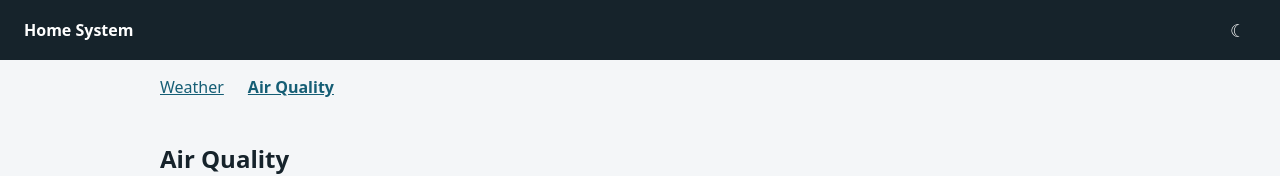
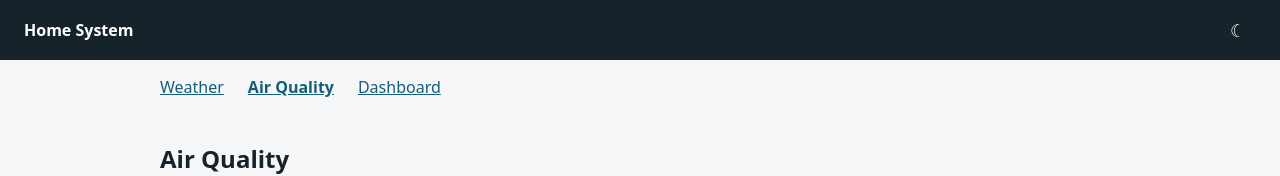
Before and after one commit to StevenSchonlau/home-system, an Angular app: page /air-quality in a window 1280 px wide. Shown: the top 176 px of the page. Built offline with nearby package versions, Linux system fonts and the light colour scheme; no server answers.

Commit message:
Small dark mode fixes and added dashboard to nav

```diff
--- a/src/app/air-quality/air-quality.css
+++ b/src/app/air-quality/air-quality.css
@@ -29,7 +29,7 @@
 
 dl div {
   padding: 1rem;
-  background: #f0f7fa;
+  background: var(--surface);
   border-radius: 0.5rem;
 }
 
--- a/src/app/app.html
+++ b/src/app/app.html
@@ -11,6 +11,7 @@
 <nav aria-label="Dashboard">
   <a routerLink="/weather" routerLinkActive="active" ariaCurrentWhenActive="page">Weather</a>
   <a routerLink="/air-quality" routerLinkActive="active" ariaCurrentWhenActive="page">Air Quality</a>
+  <a routerLink="/dashboard" routerLinkActive="active" ariaCurrentWhenActive="page">Dashboard</a>
 </nav>
 <main>
   <router-outlet />
```
